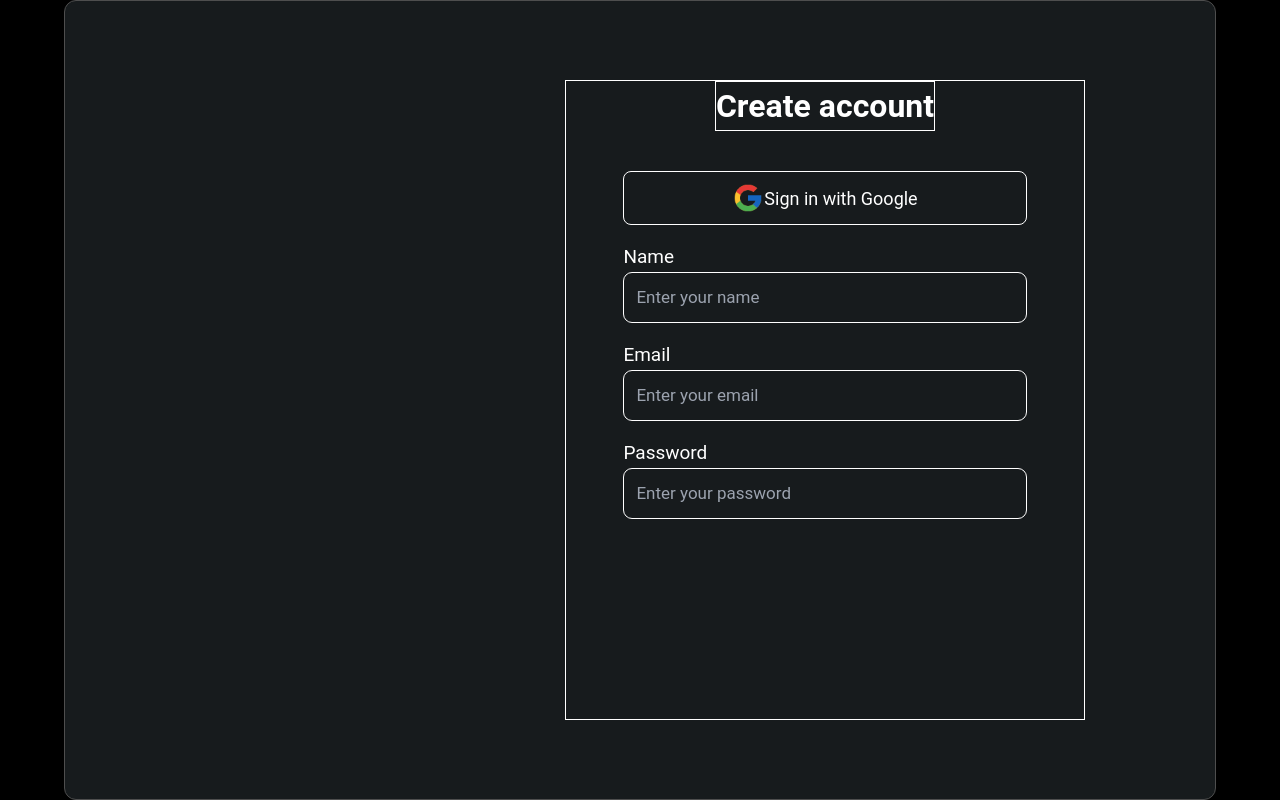
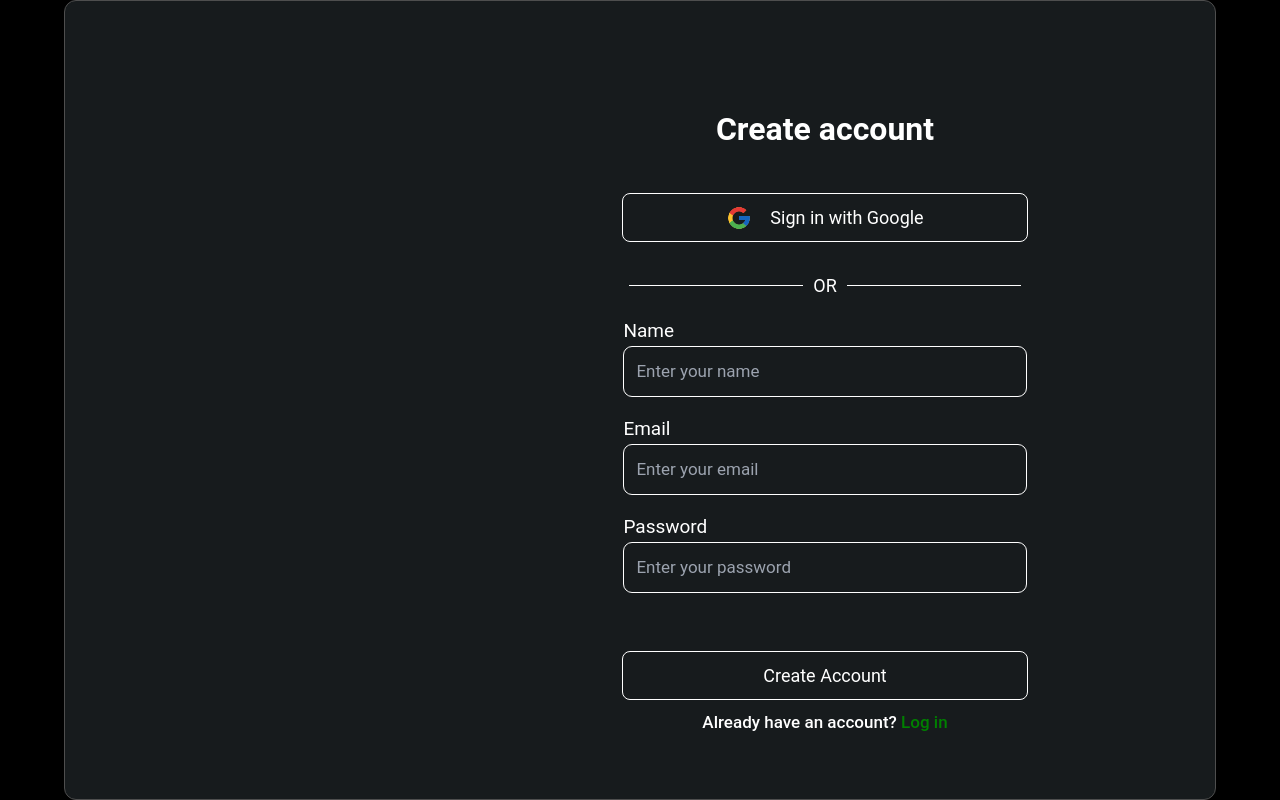
Before and after one commit to vaishnavip27/Nexus, a React (Create React App) app: page /signup in a window 1280 px wide. Built offline with nearby package versions, Linux system fonts and the light colour scheme.

Commit message:
authentication

```diff
--- a/src/components/login/LoginPage.js
+++ b/src/components/login/LoginPage.js
@@ -1,5 +1,63 @@
 import "./loginPage.css";
+import googleIcon from "../../pictures/googleIcon.png";
+import { Link } from "react-router-dom";
 
 export default function LoginPage() {
-  return <div></div>;
+  return (
+    <div className="main-container">
+      <div className="login-container">
+        <div className="head">Welcome back!</div>
+        <div className="sub-head">Please enter your details</div>
+
+        <button>
+          <img src={googleIcon} alt="icon" className="g-icon" />
+          Sign in with Google
+        </button>
+
+        <div className="or-container">
+          <div className="line"></div>
+          <div className="or">OR</div>
+          <div className="line"></div>
+        </div>
+
+        <form>
+          <div className="form-group">
+            <label for="name">Email</label>
+            <input
+              type="email"
+              id="email"
+              name="email"
+              placeholder="Enter email"
+            />
+          </div>
+          <div className="form-group">
+            <label for="email">Password</label>
+            <input
+              type="password"
+              id="password"
+              name="password"
+              placeholder="Enter password"
+            />
+          </div>
+        </form>
+
+        <div className="remember-container">
+          <label>
+            <input type="checkbox" name="remember" className="checkbox" />
+            <span className="rm">Remember me</span>
+          </label>
+          <span className="fp">Forgot password?</span>
+        </div>
+
+        <button className="login-button">Log In</button>
+
+        <div className="link-container">
+          <span class="login">Don't have an account? </span>
+          <Link to="/SignUp" className="login-link">
+            Create an account
+          </Link>
+        </div>
+      </div>
+    </div>
+  );
 }
--- a/src/components/login/loginPage.css
+++ b/src/components/login/loginPage.css
@@ -1,8 +1,117 @@
-@import url("https://fonts.googleapis.com/css2?family=Noto+Sans:ital,wght@0,100..900;1,100..900&display=swap");
-
 body {
+  overflow: hidden;
   margin: 0;
   padding: 0;
+}
+
+.main-container {
+  display: flex;
+  align-items: center;
+  justify-content: center;
+  margin-left: 500px;
+  margin-top: 50px;
+}
+
+.login-container {
+  width: 520px;
+  height: 80vh;
+  display: flex;
+  align-items: center;
+  background-color: transparent;
+  flex-direction: column;
+}
+
+.head {
+  width: auto;
+  font-size: 32px;
+  font-weight: 600;
+}
+
+.sub-head {
+  font-size: 16px;
+  font-weight: 300;
+  margin-top: 3px;
+}
+
+.or-container {
+  display: flex;
+  align-items: center;
+  justify-content: center;
+  gap: 10px;
+  margin-top: 30px;
+}
+
+.or-container .line {
+  width: 174px;
+  height: 1px;
+  background-color: white;
+}
+
+.or {
+  font-size: 18px;
+}
+.form-group label {
+  font-size: 19px;
+}
+
+.form-group input {
+  width: 100%;
+  margin-right: 98px;
+  min-width: 350px;
+  padding: 12px; /* Reduced left padding to align text more to the left */
+  text-align: left;
   box-sizing: border-box;
-  font-family: "Noto Sans", sans-serif;
+  background-color: transparent;
+  border-radius: 9px;
+  border: 1px solid white;
+  font-size: 17px; /* This ensures padding doesn't affect the total width */
 }
+
+.form-group {
+  display: flex;
+  flex-direction: column;
+  align-items: stretch; /* Changed from 'left' to 'stretch' to allow full width */
+  justify-content: center;
+  width: 90%; /* Adjust this value to control the width of the form group */
+  margin: 18px auto; /* Centers the form group and adds vertical spacing */
+}
+
+.remember-container {
+  display: flex;
+  align-items: center;
+}
+
+.remember-container .checkbox {
+  height: 18px;
+  width: 18px;
+  margin-right: 5px;
+}
+
+.rm {
+  font-size: 16px;
+  margin-right: 128px;
+}
+
+.fp {
+  font-size: 16px;
+  text-decoration: underline;
+}
+
+button .login-button {
+  background-color: white;
+}
+
+.login {
+  font-size: 17px;
+  font-weight: 500;
+}
+
+.login-link {
+  font-size: 17px;
+  font-weight: 500;
+  color: green;
+}
+
+.link-container {
+  margin-top: 10px;
+}
--- a/src/components/signup/SignUp.js
+++ b/src/components/signup/SignUp.js
@@ -1,5 +1,6 @@
 import "./signup.css";
 import googleIcon from "../../pictures/googleIcon.png";
+import { Link } from "react-router-dom";
 
 export default function SignUp() {
   return (
@@ -11,6 +12,12 @@ export default function SignUp() {
           <img src={googleIcon} alt="icon" className="g-icon" />
           Sign in with Google
         </button>
+
+        <div className="or-container">
+          <div className="line"></div>
+          <div className="or">OR</div>
+          <div className="line"></div>
+        </div>
 
         <form>
           <div className="form-group">
@@ -40,6 +47,15 @@ export default function SignUp() {
             />
           </div>
         </form>
+
+        <button className="account ">Create Account</button>
+
+        <div className="link-container">
+          <span class="login">Already have an account? </span>
+          <Link to="/login" className="login-link">
+            Log in
+          </Link>
+        </div>
       </div>
     </div>
   );
--- a/src/components/signup/signup.css
+++ b/src/components/signup/signup.css
@@ -18,12 +18,10 @@ body {
   align-items: center;
   background-color: transparent;
   flex-direction: column;
-  border: 1px solid white;
 }
 
 .head {
   width: auto;
-  border: 1px solid white;
   font-size: 32px;
   font-weight: 600;
 }
@@ -69,6 +67,44 @@ button {
 }
 
 .g-icon {
-  height: 32px;
-  width: 32px;
+  height: 26px;
+  width: 26px;
+  margin-right: 18px;
 }
+
+.or-container {
+  display: flex;
+  align-items: center;
+  justify-content: center;
+  gap: 10px;
+  margin-top: 30px;
+}
+
+.or-container .line {
+  width: 174px;
+  height: 1px;
+  background-color: white;
+}
+
+button .account {
+  background-color: white;
+}
+
+.login {
+  font-size: 17px;
+  font-weight: 500;
+}
+
+.login-link {
+  font-size: 17px;
+  font-weight: 500;
+  color: green;
+}
+
+.link-container {
+  margin-top: 10px;
+}
+
+.or {
+  font-size: 18px;
+}
```
